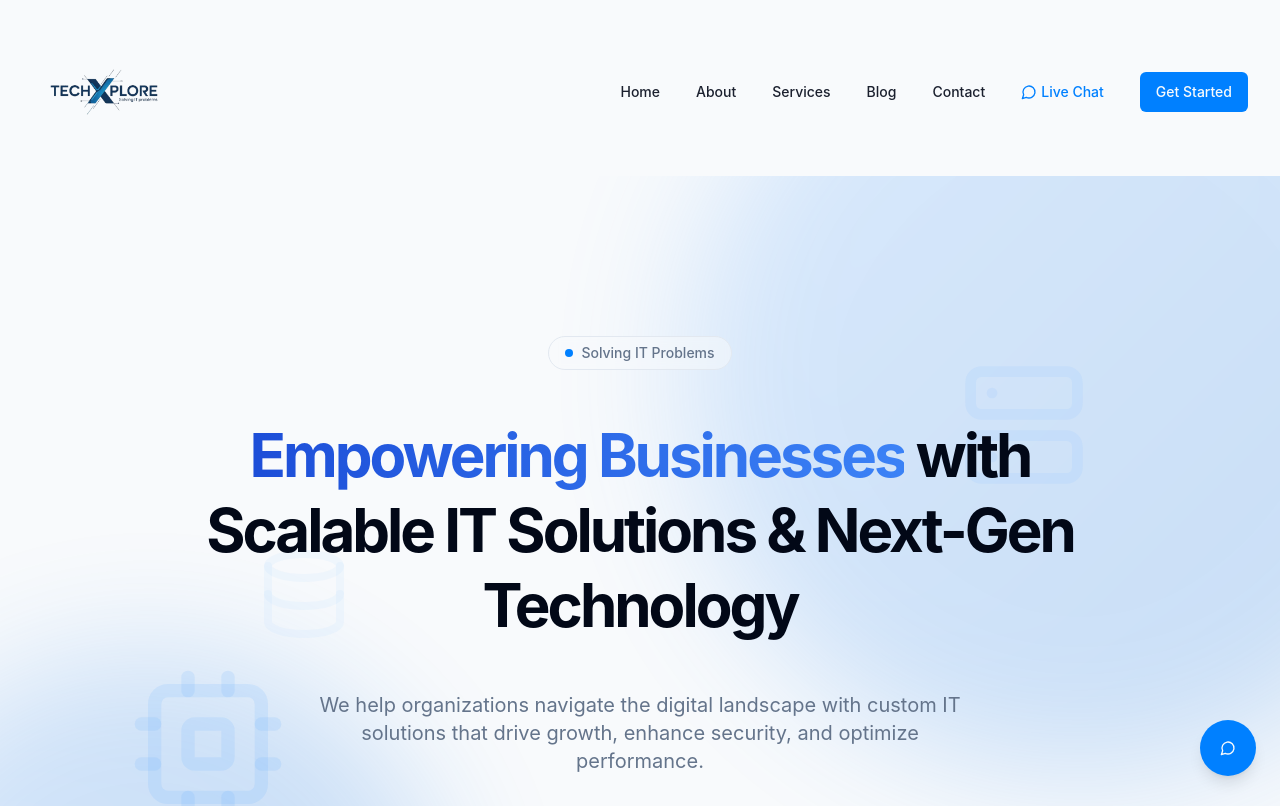
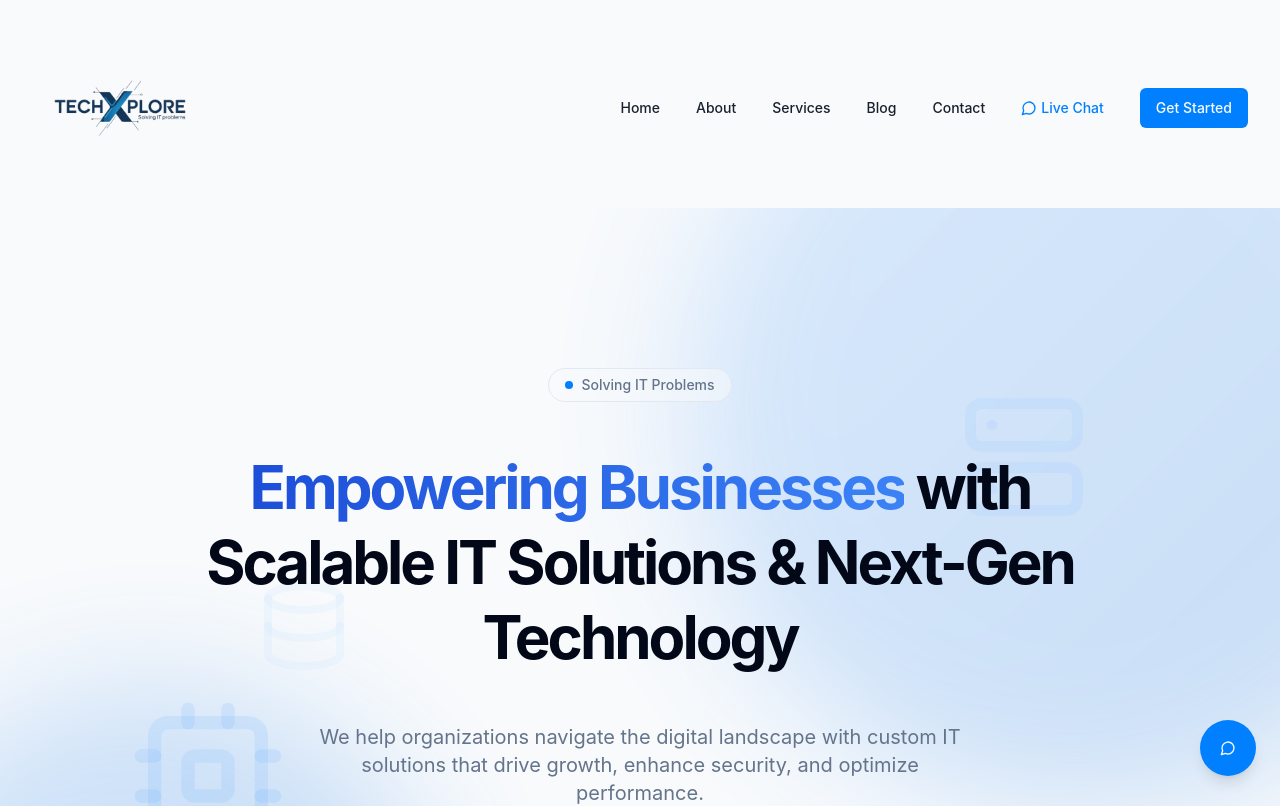
Before and after one commit to Shashank-ray2053/techscalability-hub, a React (Vite) app: page / in a window 1280 px wide. Shown: the top 806 px of the page. Built offline with nearby package versions, Linux system fonts and the light colour scheme.

Commit message:
Increase logo size
Adjust logo size to accommodate slogan visibility.

```diff
--- a/src/components/Navbar.tsx
+++ b/src/components/Navbar.tsx
@@ -105,7 +105,7 @@ export function Navbar() {
               <img
                 src="/lovable-uploads/8ba19533-60ad-4952-b0e3-9764de070c12.png"
                 alt="TechXplore Logo"
-                className="h-40 md:h-36 mr-2"
+                className="h-48 md:h-44 mr-2"
               />
             </button>
           </div>
--- a/src/pages/Index.tsx
+++ b/src/pages/Index.tsx
@@ -59,7 +59,7 @@ const Index = () => {
   return (
     <div className="min-h-screen flex flex-col overflow-x-hidden">
       <Navbar />
-      <main className="flex-grow pt-44"> {/* Increased top padding from pt-36 to pt-44 to accommodate larger logo */}
+      <main className="flex-grow pt-52"> {/* Increased top padding from pt-44 to pt-52 to accommodate larger logo */}
         <Hero />
         <Services />
         <WhyChooseUs />
--- a/src/pages/LiveChatPage.tsx
+++ b/src/pages/LiveChatPage.tsx
@@ -9,7 +9,7 @@ const LiveChatPage = () => {
   return (
     <div className="min-h-screen flex flex-col">
       <Navbar />
-      <main className="flex-grow pt-44 pb-16"> {/* Increased top padding from pt-36 to pt-44 to accommodate larger logo */}
+      <main className="flex-grow pt-52 pb-16"> {/* Increased top padding from pt-44 to pt-52 to accommodate larger logo */}
         <div className="relative overflow-hidden bg-gradient-to-b from-background to-secondary/30 py-12">
           {/* Tech-related background elements */}
           <div aria-hidden="true" className="absolute inset-0 -z-10 overflow-hidden pointer-events-none">
```
